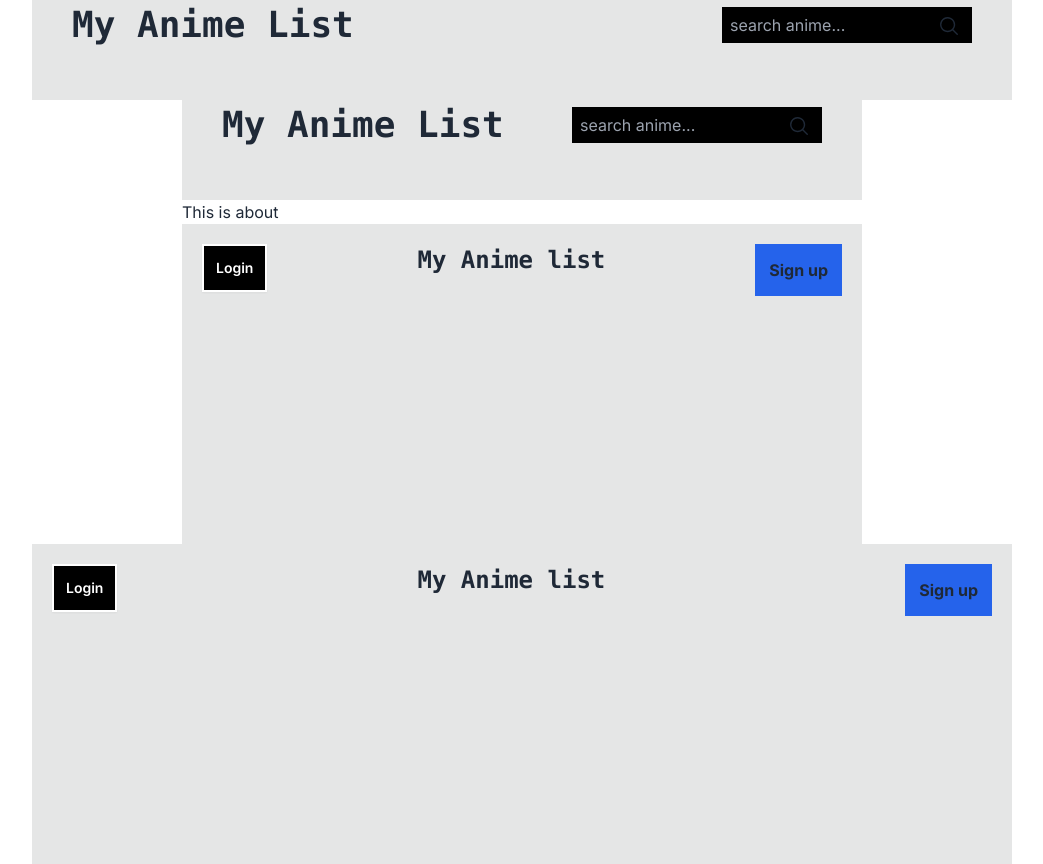
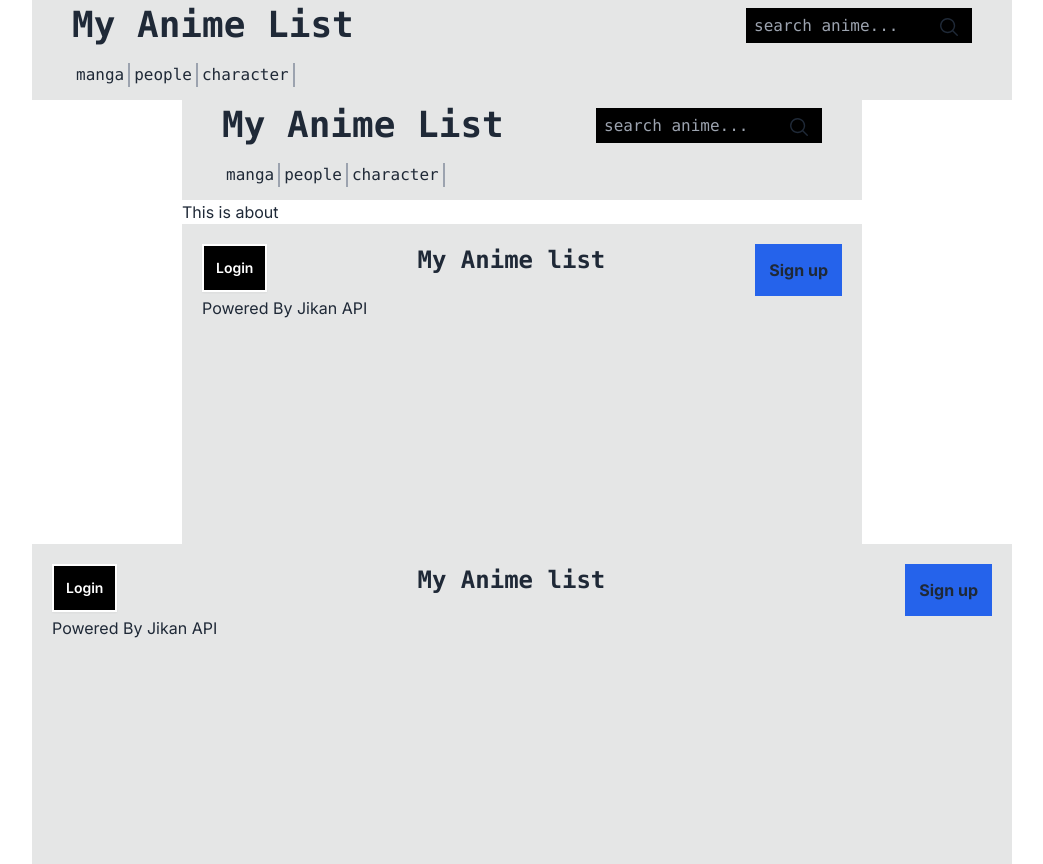
Before and after one commit to anggspradivts/Anime-List-with-next-js, a Next.js app: page /anime in a window 1280 px wide. Shown: the whole page, without its empty margins (118-1161 px from the left). Built offline with nearby package versions, Linux system fonts and the light colour scheme.

Commit message:
fix filter

```diff
--- a/app/components/footer/index.jsx
+++ b/app/components/footer/index.jsx
@@ -4,8 +4,14 @@ import AuthSec from "./FooterHeader"
 const Footer = () => {
   return (
     <div className='bg-base-300'>
-      <footer className="page-footer h-[30vh] lg:h-[40vh] p-2 lg:p-5">
+      <footer className="page-footer h-[30vh] lg:min-h-[40vh] p-2 lg:p-5">
         <AuthSec />
+        <div className="grid grid-cols-3">
+          <div></div>
+        </div>
+        <div>
+          Powered By Jikan API
+        </div>
       </footer>
     </div>
   )
--- a/app/components/homepage/filterpage/index.jsx
+++ b/app/components/homepage/filterpage/index.jsx
@@ -1,39 +1,52 @@
-"use client"
+"use client";
 import React, { useState, useEffect } from "react";
 import Image from "next/image";
 import Link from "next/link";
 
 const TopAnime = () => {
-  const [filter, setFilter] = useState(["Bypopularity", "Favorite", "Upcoming"]); //list filter
+  const [filter, setFilter] = useState([
+    "Bypopularity",
+    "Favorite",
+    "Upcoming",
+  ]); //list filter
   const [anime, setAnime] = useState([]); //anime list
-  const [filterHeader, setFilterHeader] = useState("") //query params n header
+  const [filterHeader, setFilterHeader] = useState(""); //query params n header
 
   const fetchData = async () => {
-    const topAnimeRes = await fetch(`${process.env.NEXT_PUBLIC_API_BASE_URL}/top/anime?limit=12&filter=${filterHeader}`);
-    const anime = await topAnimeRes.json()
-    const topAnime = anime.data
-    setAnime(topAnime)
-  }
+    const topAnimeRes = await fetch(
+      `${process.env.NEXT_PUBLIC_API_BASE_URL}/top/anime?limit=12&filter=${filterHeader}`
+    );
+    const anime = await topAnimeRes.json();
+    const topAnime = anime.data;
+    setAnime(topAnime);
+  };
 
   useEffect(() => {
-    fetchData()
-  }, [filterHeader]) //filterHeader is set to empty string to fetch the default top anime when reload page
+    fetchData();
+  }, [filterHeader]); //filterHeader is set to empty string to fetch the default top anime when reload page
 
   const handleFilterChange = (newFilter) => {
-    // setAnime([])
-    setFilterHeader(newFilter)
-    fetchData()
-  }
+    setAnime([]);
+    setFilterHeader(newFilter);
+  };
 
-  const FilterList = filter && Array.isArray(filter) && filter.map((filter, index) => {
+  console.log(anime);
+
+  const FilterList =
+    filter &&
+    Array.isArray(filter) &&
+    filter.map((filter, index) => {
       return (
         <li key={index}>
           <a onClick={() => handleFilterChange(filter)}>By {filter}</a>
         </li>
-    )
-  })
+      );
+    });
 
-  const animeCard = anime && Array.isArray(anime) && anime.map((anime, index) => {
+  const animeCard =
+    anime &&
+    Array.isArray(anime) &&
+    anime.map((anime, index) => {
       return (
         <div key={index} className="manga bg-black bg-opacity-5">
           <Link href={`/anime/${anime.mal_id}/`}>
@@ -51,7 +64,9 @@ const TopAnime = () => {
                 />
               </div>
               <h1 className="anime-title text-center bg-black bg-opacity-20 sm:h-1/6 ">
-              {anime.title.length > 18 ? (anime.title.substring(0, 18) + "...") : (anime.title)}
+                {anime.title.length > 18
+                  ? anime.title.substring(0, 18) + "..."
+                  : anime.title}
               </h1>
             </div>
           </Link>
@@ -62,7 +77,12 @@ const TopAnime = () => {
   return (
     <div className="lg:my-5">
       <div className="hotmanga-header h-[50px] sm:h-[70px] flex items-center justify-between bg-black bg-opacity-20 px-5">
-        <h1 className="text-xl font-bold font-mono">Filter By <span className="font-extrabold text-yellow-200">{filterHeader === "" ? "Top" : filterHeader}</span></h1>
+        <h1 className="text-xl font-bold font-mono">
+          Filter By{" "}
+          <span className="font-extrabold text-yellow-200">
+            {filterHeader === "" ? "Top" : filterHeader}
+          </span>
+        </h1>
         <div className="dropdown dropdown-end">
           <div tabIndex={0} role="button" className="btn btn-ghost rounded-btn">
             FILTER
@@ -80,7 +100,9 @@ const TopAnime = () => {
       </div>
       <div className="flex justify-center items-center p-5">
         <button className="bg-black p-4 w-[200px] rounded-md hover:bg-opacity-40 hover:text-blue-300">
-          <span className="hover:border-white">Show All {filterHeader === "" ? "Top" : filterHeader}</span>
+          <span className="hover:border-white">
+            Show All {filterHeader === "" ? "Top" : filterHeader}
+          </span>
         </button>
       </div>
     </div>
--- a/app/components/homepage/rankpage/OtherRank.jsx
+++ b/app/components/homepage/rankpage/OtherRank.jsx
@@ -68,7 +68,7 @@ const OtherRank = async ({ topPeople, topChar }) => {
   return (
     <div className="grid grid-cols-1 gap-5 font-mono text-[0.7rem] sm:text-[1rem] h-1/2 sm:h-full">
       <div className="flex h-[150px]">
-        <div className="w-[15%] h-full bg-blue-600 flex-col flex justify-center items-center font-serif">
+        <div className="w-[15%] h-full bg-blue-600 flex-col flex justify-center items-center font-serif text-yellow-300">
           <h1>TOP</h1>
           <h1 className="text-2xl">10</h1>
           <h1>People</h1>
--- a/app/components/homepage/rankpage/index.jsx
+++ b/app/components/homepage/rankpage/index.jsx
@@ -33,7 +33,7 @@ const RankList = async () => {
   const topChar = charData.data;
 
   return (
-    <div className="lg:my-5 mb-40 sm:mb-20">
+    <div className="lg:my-5 mb-80 sm:mb-20">
       <div className="hotmanga-header h-[50px] sm:h-[70px] flex items-center bg-black bg-opacity-20 px-5">
         <h1 className="text-xl">🏆 Ranking List</h1>
       </div>
@@ -42,7 +42,10 @@ const RankList = async () => {
           topAiringAnime={topAiringAnime}
           topUpcomingAnime={topUpcomingAnime}
         />
-        <OtherRank topPeople={topPeople} topChar={topChar} />
+        <OtherRank
+          topPeople={topPeople}
+          topChar={topChar}
+        />
       </div>
       <div className="popular"></div>
     </div>
--- a/app/components/navbar/index.jsx
+++ b/app/components/navbar/index.jsx
@@ -6,26 +6,19 @@ import InputSearch from "./InputSearch"
 const Navbar = () => {
   return (
     <div>
-      <div className='bg-base-300 h-[100px] px-5 sm:px-10 relative text-[0.8rem] sm:text-[1rem]'>
+      <div className='bg-base-300 h-[100px] px-5 sm:px-10 relative text-[0.8rem] sm:text-[1rem] font-mono'>
         <div className='h-[50px] flex justify-between items-center'>
           <div className="navlogo">
-            <Link className='text-xl sm:text-4xl font-bold font-mono' href="/">My Anime List</Link>
+            <Link className='text-xl sm:text-4xl font-bold' href="/">My Anime List</Link>
           </div>
           <div className="search-bar">
             <InputSearch />
           </div>
         </div>
-        <div className="navlink h-[50px] flex justify-start gap-5">
-          {/* <div className="dropdown dropdown-content">
-            <div tabIndex={0} role="button" className="btn btn-ghost rounded-btn">Filter</div>
-            <ul tabIndex={0} className="menu dropdown-content z-[1] p-2 shadow bg-base-100 rounded-box w-52 mt-4">
-              <li><a>Item 1</a></li>
-              <li><Link href="/about">About</Link></li>
-            </ul>
-          </div>
-          <div tabIndex={0} role="button" className="btn btn-ghost rounded-btn">
-            <Link href="/about">Link</Link>
-          </div> */}
+        <div className="navlink h-[50px] flex justify-start items-center ">
+          <div className="border-r-2 border-gray-400 px-1">manga</div>
+          <div className="border-r-2 border-gray-400 px-1">people</div>
+          <div className="border-r-2 border-gray-400 px-1">character</div>
         </div>
       </div>
     </div>
```
Lines whose indentation alone changed are shown as unchanged.
